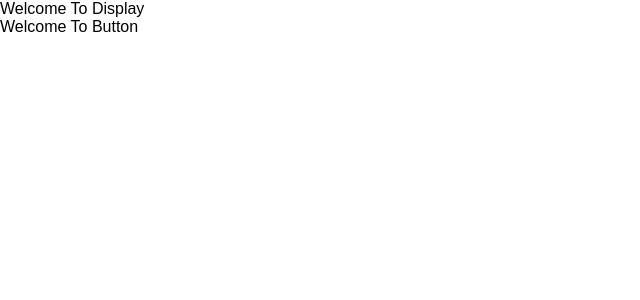
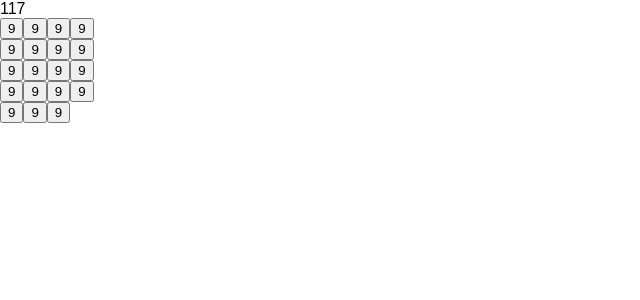
Before and after one commit to PetKatt/calculator, a React (Create React App) app: page / in a window 1280 px wide. Shown: the top 300 px of the page, without its empty margins (0-640 px from the left). Built offline with nearby package versions, Linux system fonts and the light colour scheme.

Commit message:
static-layout: static render method

```diff
--- a/src/component/App.js
+++ b/src/component/App.js
@@ -1,4 +1,4 @@
-import React, { Component } from "react";
+import React from "react";
 import Display from "./Display";
 import ButtonPanel from "./ButtonPanel";
 
--- a/src/component/Button.js
+++ b/src/component/Button.js
@@ -1,11 +1,11 @@
-import React, { Component } from "react";
+import React from "react";
 
 class Button extends React.Component {
 	render() {
 		return(
-			<div>
-				Welcome To Button
-			</div>
+			<button>
+				9
+			</button>
 		);
 	}
 }
--- a/src/component/ButtonPanel.js
+++ b/src/component/ButtonPanel.js
@@ -1,11 +1,41 @@
-import React, { Component } from "react";
+import React from "react";
 import Button from "./Button";
 
 class ButtonPanel extends React.Component {
 	render() {
 		return(
 			<div>
-				<Button />
+
+				<div>
+					<Button />
+					<Button />
+					<Button />
+					<Button />
+				</div>
+				<div>
+					<Button />
+					<Button />
+					<Button />
+					<Button />
+				</div>
+				<div>
+					<Button />
+					<Button />
+					<Button />
+					<Button />
+				</div>
+				<div>
+					<Button />
+					<Button />
+					<Button />
+					<Button />
+				</div>
+				<div>
+					<Button />
+					<Button />
+					<Button />
+				</div>
+
 			</div>
 		);
 	}
--- a/src/component/Display.js
+++ b/src/component/Display.js
@@ -1,10 +1,12 @@
-import React, { Component } from "react";
+import React from "react";
 
 class Display extends React.Component {
 	render() {
 		return(
 			<div>
-				Welcome To Display
+				<div>
+					117
+				</div>
 			</div>
 		);
 	}
```
